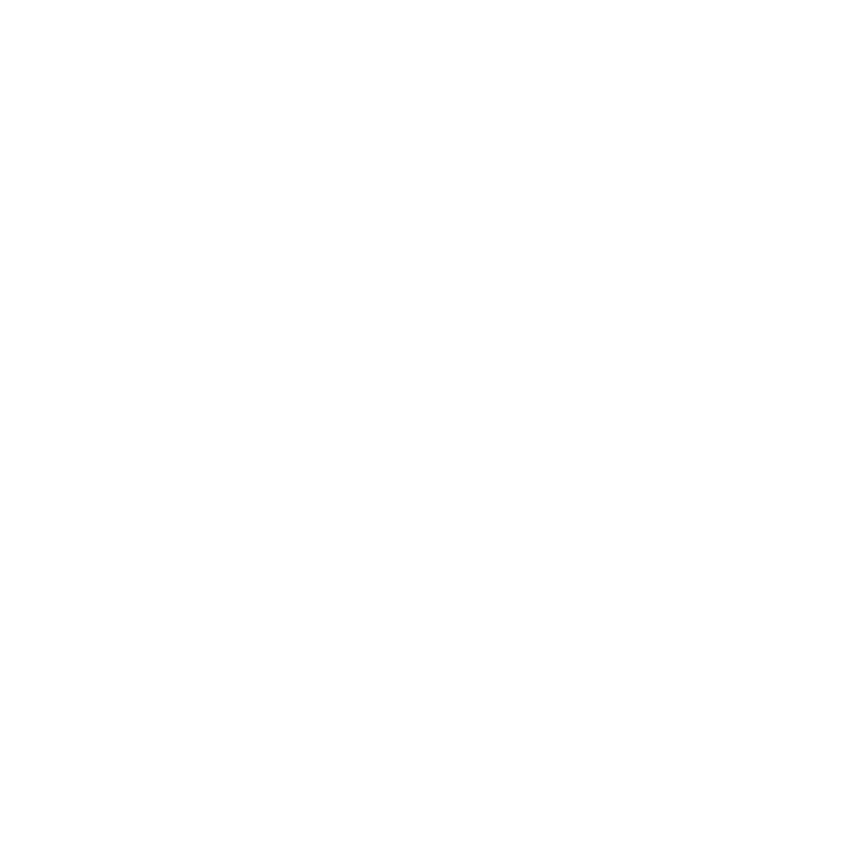
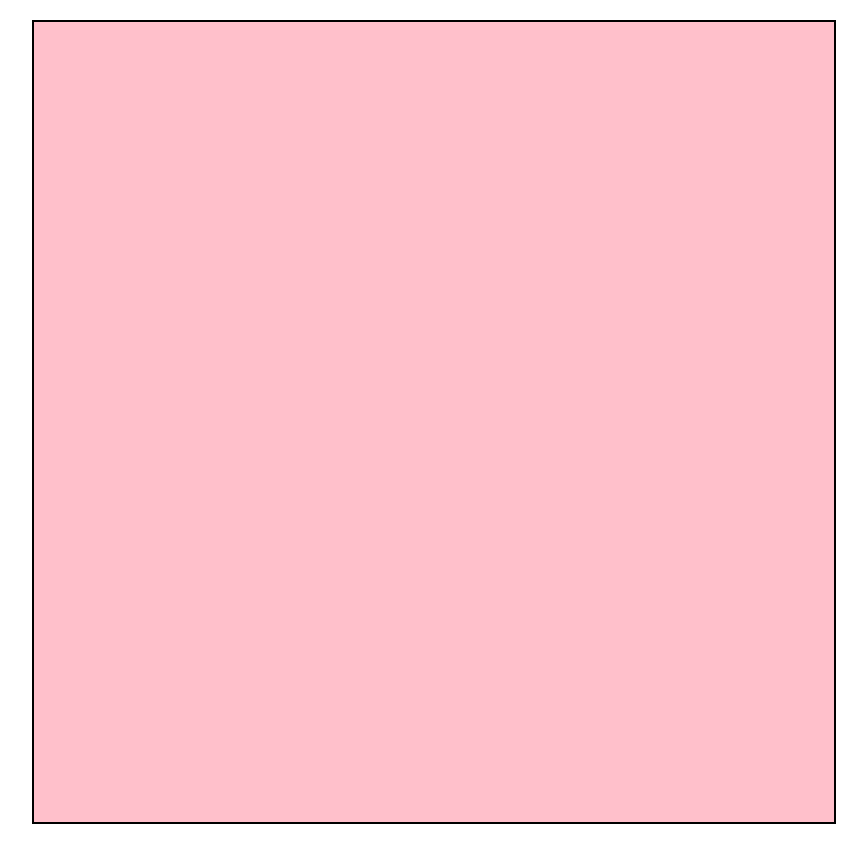
Before and after one commit to tomstrat/Etch-a-sketch, a plain HTML site: page index.html in a window 1280 px wide. Shown: the whole page, without its empty margins (206-1073 px from the left). Before the commit the page ends 800 px from the top, so only its background shows below. Drawn offline with Linux system fonts and the light colour scheme.

Commit message:
add grid and divs

```diff
--- a/functions.js
+++ b/functions.js
@@ -0,0 +1,9 @@
+let mainContainer = document.getElementById("main_container");
+
+for(let i=0; i<256; i++){
+    let div = document.createElement('div');
+    div.classList += "gridBlock";
+    mainContainer.appendChild(div);
+}
+
+console.log("done");
--- a/index.html
+++ b/index.html
@@ -1,10 +1,13 @@
 <!DOCTYPE html>
 <html>
     <head>
-        <link rel="stylesheet" type="txt/css" href="./style.css">
-        <script href="./functions.js"></script>
+        <link rel="stylesheet" type="text/css" href="./style.css">
     </head>
     <body>
+        <div id="main_container">
 
+        </div>
+
+        <script type="text/javascript" src="./functions.js"></script>
     </body>
 </html>
--- a/style.css
+++ b/style.css
@@ -0,0 +1,18 @@
+html body{
+    margin: 0px;
+    padding: 0px;
+}
+
+#main_container{
+    width: 800px;
+    height: 800px;
+    border: 2px solid black;
+    margin: 20px auto;
+}
+
+.gridBlock{
+    width:50px;
+    height:50px;
+    background-color:pink;
+    float: left;
+}
```
